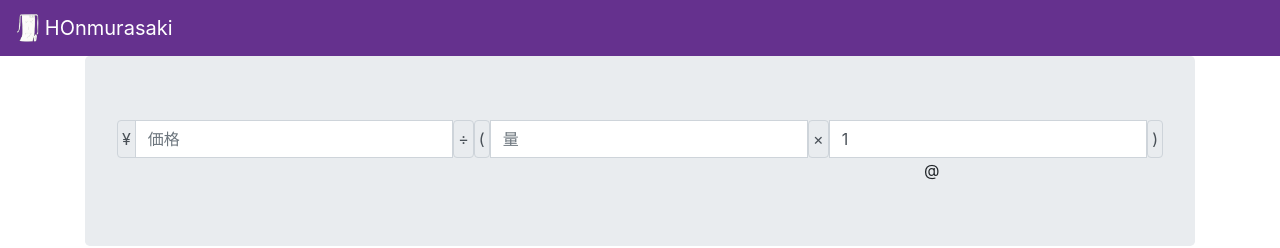
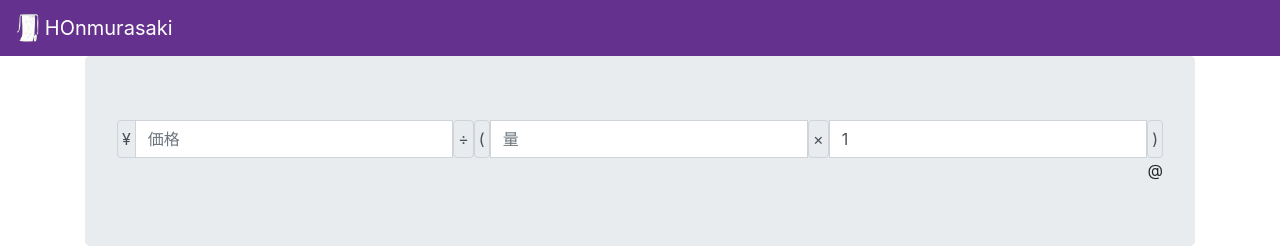
Before and after one commit to kfs214/HOnmurasaki, a React (Create React App) app: page / in a window 1280 px wide. Shown: the top 248 px of the page. Built offline with nearby package versions, Linux system fonts and the light colour scheme.

Commit message:
modify] aligned unitPrice and funchan

```diff
--- a/src/components/Item.js
+++ b/src/components/Item.js
@@ -65,8 +65,7 @@ const Item = ({ itemKey, item, lowest, updateItem }) => {
         ) : (
           ""
         )}
-        <Col />
-        <Col xs={3}>@ {item.unitPrice}</Col>
+        <Col className="text-right">@ {item.unitPrice}</Col>
       </Row>
     </Jumbotron>
   );
```
